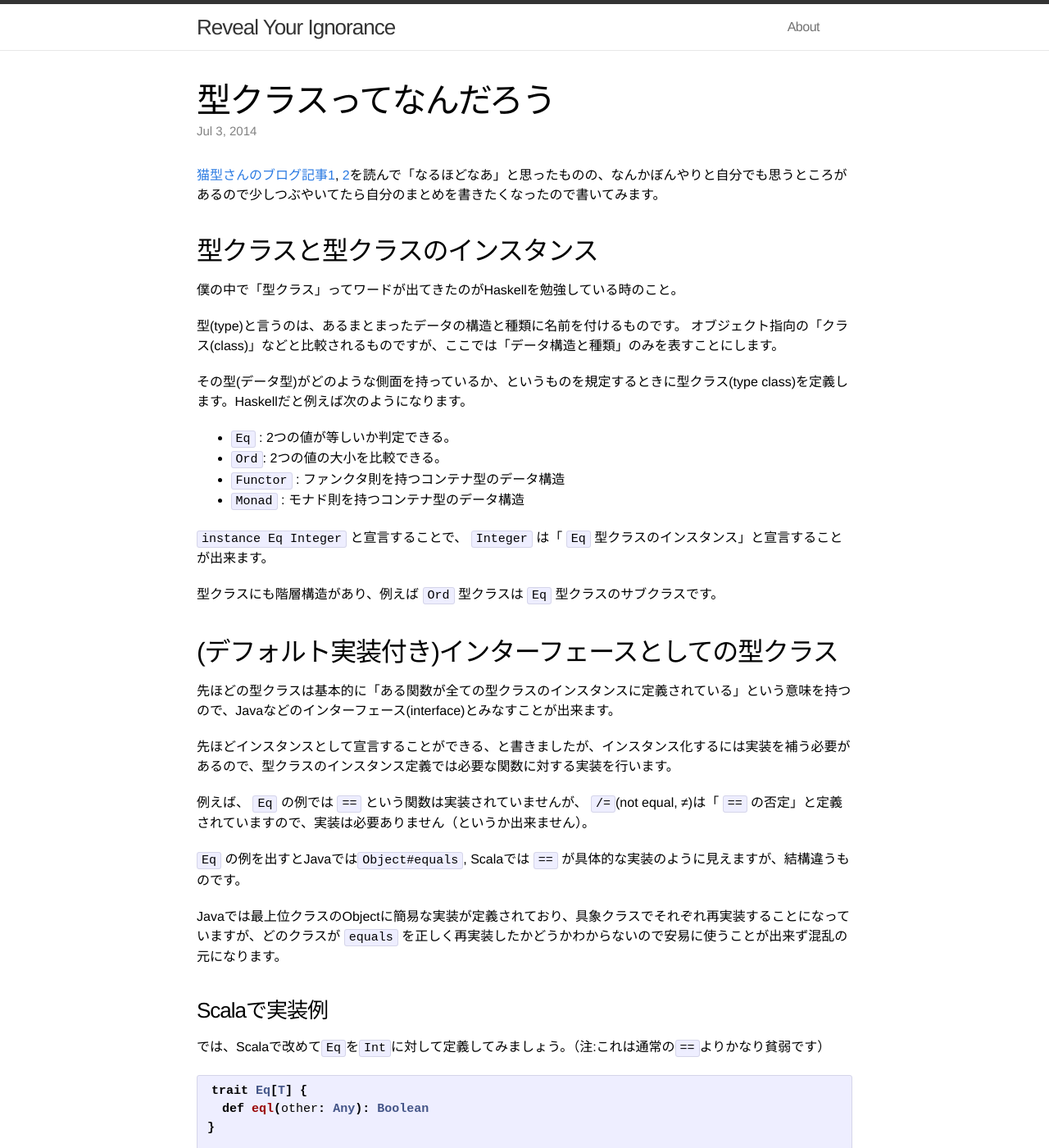
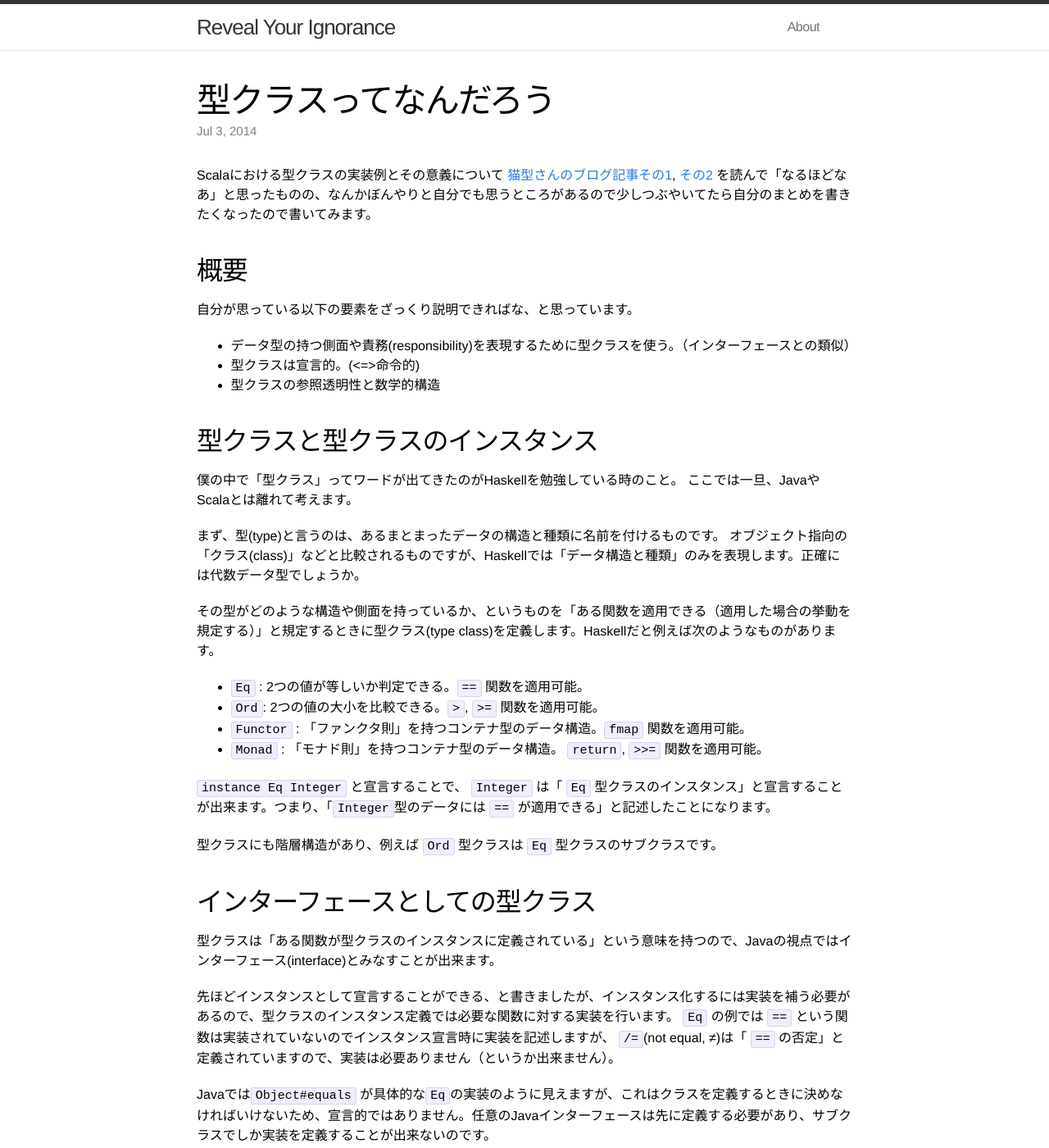
Before and after one commit to mather/blog, a Jekyll site: the page built from _posts/2014-07-03-what-is-type-classes.md, in a window 1280 px wide and 1400 px high. Shown: the whole window at 82% size. Built offline with Jekyll 4.4.1, drawn with Linux system fonts in a browser that asks for light colours; Markdown is read by kramdown in place of the engine named in the settings; comment, search, counter and statistics services are not loaded; some of the changed text lies outside the part shown.

Commit message:
Add post.

````diff
--- a/_posts/2014-07-03-what-is-type-classes.md
+++ b/_posts/2014-07-03-what-is-type-classes.md
@@ -5,82 +5,102 @@ date:   2014-07-03 19:35:00
 categories: [Java,Scala,Haskell]
 ---
 
-[猫型さんのブログ記事1](http://nekogata.hatenablog.com/entry/2014/06/30/062342), [2](http://nekogata.hatenablog.com/entry/2014/07/01/184246)を読んで「なるほどなあ」と思ったものの、なんかぼんやりと自分でも思うところがあるので少しつぶやいてたら自分のまとめを書きたくなったので書いてみます。
+Scalaにおける型クラスの実装例とその意義について [猫型さんのブログ記事その1](http://nekogata.hatenablog.com/entry/2014/06/30/062342), [その2](http://nekogata.hatenablog.com/entry/2014/07/01/184246) を読んで「なるほどなあ」と思ったものの、なんかぼんやりと自分でも思うところがあるので少しつぶやいてたら自分のまとめを書きたくなったので書いてみます。
+
+## 概要
+
+自分が思っている以下の要素をざっくり説明できればな、と思っています。
+
+- データ型の持つ側面や責務(responsibility)を表現するために型クラスを使う。（インターフェースとの類似）
+- 型クラスは宣言的。(<=>命令的)
+- 型クラスの参照透明性と数学的構造
 
 ## 型クラスと型クラスのインスタンス
 
 僕の中で「型クラス」ってワードが出てきたのがHaskellを勉強している時のこと。
+ここでは一旦、JavaやScalaとは離れて考えます。
 
-型(type)と言うのは、あるまとまったデータの構造と種類に名前を付けるものです。
-オブジェクト指向の「クラス(class)」などと比較されるものですが、ここでは「データ構造と種類」のみを表すことにします。
+まず、型(type)と言うのは、あるまとまったデータの構造と種類に名前を付けるものです。
+オブジェクト指向の「クラス(class)」などと比較されるものですが、Haskellでは「データ構造と種類」のみを表現します。正確には代数データ型でしょうか。
 
-その型(データ型)がどのような側面を持っているか、というものを規定するときに型クラス(type class)を定義します。Haskellだと例えば次のようになります。
+その型がどのような構造や側面を持っているか、というものを「ある関数を適用できる（適用した場合の挙動を規定する）」と規定するときに型クラス(type class)を定義します。Haskellだと例えば次のようなものがあります。
 
-- `Eq` : 2つの値が等しいか判定できる。
-- `Ord`: 2つの値の大小を比較できる。
-- `Functor` : ファンクタ則を持つコンテナ型のデータ構造
-- `Monad` : モナド則を持つコンテナ型のデータ構造
+- `Eq` : 2つの値が等しいか判定できる。`==` 関数を適用可能。
+- `Ord`: 2つの値の大小を比較できる。`>`, `>=` 関数を適用可能。
+- `Functor` : 「ファンクタ則」を持つコンテナ型のデータ構造。`fmap` 関数を適用可能。
+- `Monad` : 「モナド則」を持つコンテナ型のデータ構造。 `return`, `>>=` 関数を適用可能。
 
- `instance Eq Integer` と宣言することで、 `Integer` は「 `Eq` 型クラスのインスタンス」と宣言することが出来ます。
+ `instance Eq Integer` と宣言することで、 `Integer` は「 `Eq` 型クラスのインスタンス」と宣言することが出来ます。つまり、「`Integer`型のデータには `==` が適用できる」と記述したことになります。
 
 型クラスにも階層構造があり、例えば `Ord` 型クラスは `Eq` 型クラスのサブクラスです。
 
-## (デフォルト実装付き)インターフェースとしての型クラス
+## インターフェースとしての型クラス
 
-先ほどの型クラスは基本的に「ある関数が全ての型クラスのインスタンスに定義されている」という意味を持つので、Javaなどのインターフェース(interface)とみなすことが出来ます。
+型クラスは「ある関数が型クラスのインスタンスに定義されている」という意味を持つので、Javaの視点ではインターフェース(interface)とみなすことが出来ます。
 
 先ほどインスタンスとして宣言することができる、と書きましたが、インスタンス化するには実装を補う必要があるので、型クラスのインスタンス定義では必要な関数に対する実装を行います。
+ `Eq` の例では `==` という関数は実装されていないのでインスタンス宣言時に実装を記述しますが、 `/=`(not equal, ≠)は「 `==` の否定」と定義されていますので、実装は必要ありません（というか出来ません）。
 
-例えば、 `Eq` の例では `==` という関数は実装されていませんが、 `/=`(not equal, ≠)は「 `==` の否定」と定義されていますので、実装は必要ありません（というか出来ません）。
+Javaでは`Object#equals` が具体的な`Eq`の実装のように見えますが、これはクラスを定義するときに決めなければいけないため、宣言的ではありません。任意のJavaインターフェースは先に定義する必要があり、サブクラスでしか実装を定義することが出来ないのです。
 
-`Eq` の例を出すとJavaでは`Object#equals`, Scalaでは `==` が具体的な実装のように見えますが、結構違うものです。
+余談ですが、Javaでは最上位クラスのObjectに簡易な実装が定義されており、具象クラスでそれぞれ再実装することになっていますが、どのクラスが `equals` をそれぞれのクラスに合わせて正しく再実装したかどうかわからないので安易に`equals`を使うことが出来ず混乱の元になります。
+一方、`Eq`型クラスのインスタンスであれば、等号が実装されていることが明確になります。
 
-Javaでは最上位クラスのObjectに簡易な実装が定義されており、具象クラスでそれぞれ再実装することになっていますが、どのクラスが `equals` を正しく再実装したかどうかわからないので安易に使うことが出来ず混乱の元になります。
+### 型クラスは宣言的
 
-### Scalaで実装例
+Javaのインターフェースとの違いは宣言的であることです。クラス定義の際に`A implements B` と記述するのではなく、定義済みの型に対して「この型はある関数が適用可能である」と追加するのです。
+
+### Scalaでの型クラスの実装例
 
 では、Scalaで改めて`Eq`を`Int`に対して定義してみましょう。（注:これは通常の`==`よりかなり貧弱です）
 
 ```scala
 trait Eq[T] {
-  def eql(other: Any): Boolean
+  def eql(that: T): Boolean // abstract
+  def neq(that: T) = ! this.eql(that) // implemented
 }
 
 implicit class IntEq(i: Int) extends Eq[Int] {
-  def eql(other: Any) = other match {
-    case j: Int => i == j
-    case _ => false
-  }
+  def eql(that: Int) = i == that
 }
 
 1 eql 1 //=> true
 1 eql "1" //=> false
 ```
 
+一足飛びにいきなり `implicit class` が出てきましたが、「`Int`型だったら`IntEq`型とみなすことが出来て、`Eq[Int]`を実装しています」という意味になります。
+
+`implicit class` 自体はScala2.10から定義されているシンタックスシュガーで、実際にはラッパークラス(`IntEq`)と、ラッパークラスへの変換を行う関数(`Int => IntEq`)の暗黙的な定義が行われています。
+
+```scala
+class IntEq(i: Int) extends Eq[Int] {
+  def eql(that: Int) = i == that
+}
+implicit val toIntEq = (i: Int) => new IntEq(i)
+```
+
 これでIntを拡張出来ました。他のクラスも同様に実装すればよいです。
 
 ```scala
 implicit class StringEq(s: String) extends Eq[String] {
-  def eql(other: Any) = other match {
-    case t: String => s == t
-    case _ => false
-  }
+  def eql(that: String) = s == that
 }
 ```
 
-### 後付のインターフェースと実装
+この`eql`の適用範囲は同じ型同士です。通常JavaやScalaの等号は異なるクラス間でも定義されていますが、この`eql`を使うときは異なる型を比較しようとするとコンパイル時エラーになります。
 
-Javaでは通常インターフェースが先に定義されており、そのインターフェースを満たす具象クラスを記述しますが、型クラスの場合は既存の具象クラスに対して新たなインターフェースを追加した形になります。
+### 型クラスを利用する関数の定義
 
-インターフェースと見なせるなら、これをコンポーネントとして利用する関数などの具体的な実装があって構わないはずです。Scalaではそれを作ることも出来ます。
+型クラスがインターフェースなら、インターフェースを利用する関数もかけるはずです。
+Scalaでは次のように定義できます。
 
 ```scala
 def isSame[T <% Eq[_]](a: T, b: T) = a eql b
 ```
 
-この関数で`T <% Eq[_]`とは `Eq[_]` の型クラスのインスタンスであることを条件にしていて、型クラスを実装していなければ、コンパイル時にエラーとなります。
+この関数で`T <% Eq[_]`とは `Eq[_]` とみなせること、つまり`Eq`型クラスのインスタンスであることを条件にしていて、型クラスを実装していなければコンパイル時にエラーとなります。
 
-実際にはシンタックスシュガーで、以下の様な関数の型が表示されます。
+実際にはこの記法はシンタックスシュガーで、REPLで上記関数を定義すると以下の様に関数の型が表示されます。
 
 ```
 isSame: [T](a: T, b: T)(implicit evidence$1: T => Eq[_])Boolean
@@ -88,7 +108,7 @@ isSame: [T](a: T, b: T)(implicit evidence$1: T => Eq[_])Boolean
 
 ここで implicit parameter(evidence)として、このような関数の存在が暗黙的に定義されていることを要求しています。
 
-つまり具体的にはこうなります。
+つまり次のように実装を書き直すことが出来ます。
 
 ```scala
 def isSame[T](a: T, b: T)(implicit ev: T => Eq[_]) = ev(a).eql(b)
@@ -96,13 +116,22 @@ def isSame[T](a: T, b: T)(implicit ev: T => Eq[_]) = ev(a).eql(b)
 
 ## 参照透明な構造の宣言としての型クラス
 
-もう一つ、忘れてはいけないのが関数型として参照透明であることです。
+「既存のクラスにメソッドを追加している」という視点ではモンキーパッチの一種だと思いますが、私としてはモンキーパッチという聞こえの悪い用語で扱うべきではないと思っています。
 
-関数にxを入力したら、必ずyが返るように定義すべきです。
+関数型プログラミングとして忘れてはいけないのが、参照透明であることです。
+関数に同じxを入力したら、必ず同じyが返るように定義すべきであり、これは型クラスに関しても同様です。
 
-Haskellでは、実装者依存とはいえ、ある法則は常に満たすべきであるとも宣言しています。
+Haskellでは（実装者依存とはいえ）型クラスのインスタンスは定義された関数に対して決められた法則を常に満たすべきであるとしています。
 
-例えば `Eq` では以下を満たすべきです。
+例えば `Eq` では以下を満たすべきです。(JUnitっぽい書き方にしてみました)
 
-- `assertTrue(a == a)` : 同じ値なら常に `true`
-- `if ((a == b) == true && (b == c) == true) { assertTrue(a == c) }`
+- `assertTrue(a == a)`
+- `assertTrue((a == b) == (b == a))`
+- `if ((a == b) == true && (b == c) == true) assertTrue(a == c)`
+
+これは数学における等号が満たすべき法則ですね。[等式 - Wikipedia](http://ja.wikipedia.org/wiki/%E7%AD%89%E5%BC%8F)
+
+既に述べたように、「ファンクタ則」や「モナド則」があり、これらも同じく代数的な性質を保つように設計されています。
+これらの法則は特別難しいものではありません。例えばファンクタ則は「関数`f`が`f(a) == b`となるときは、ファンクタ`F`というコンテナでラッピングした関数`F(f)`と値`F(a)`についても`F(f)(F(a)) == F(b)`を満たしている」というもので、要は「ラッビングする前の構造を保ったままにする」ことを満たしている必要があります。
+
+これらの法則を満たしながら設計することが守られる限り、型の持つ内部的な構造を型クラスという側面から予測することが可能になります。
````
